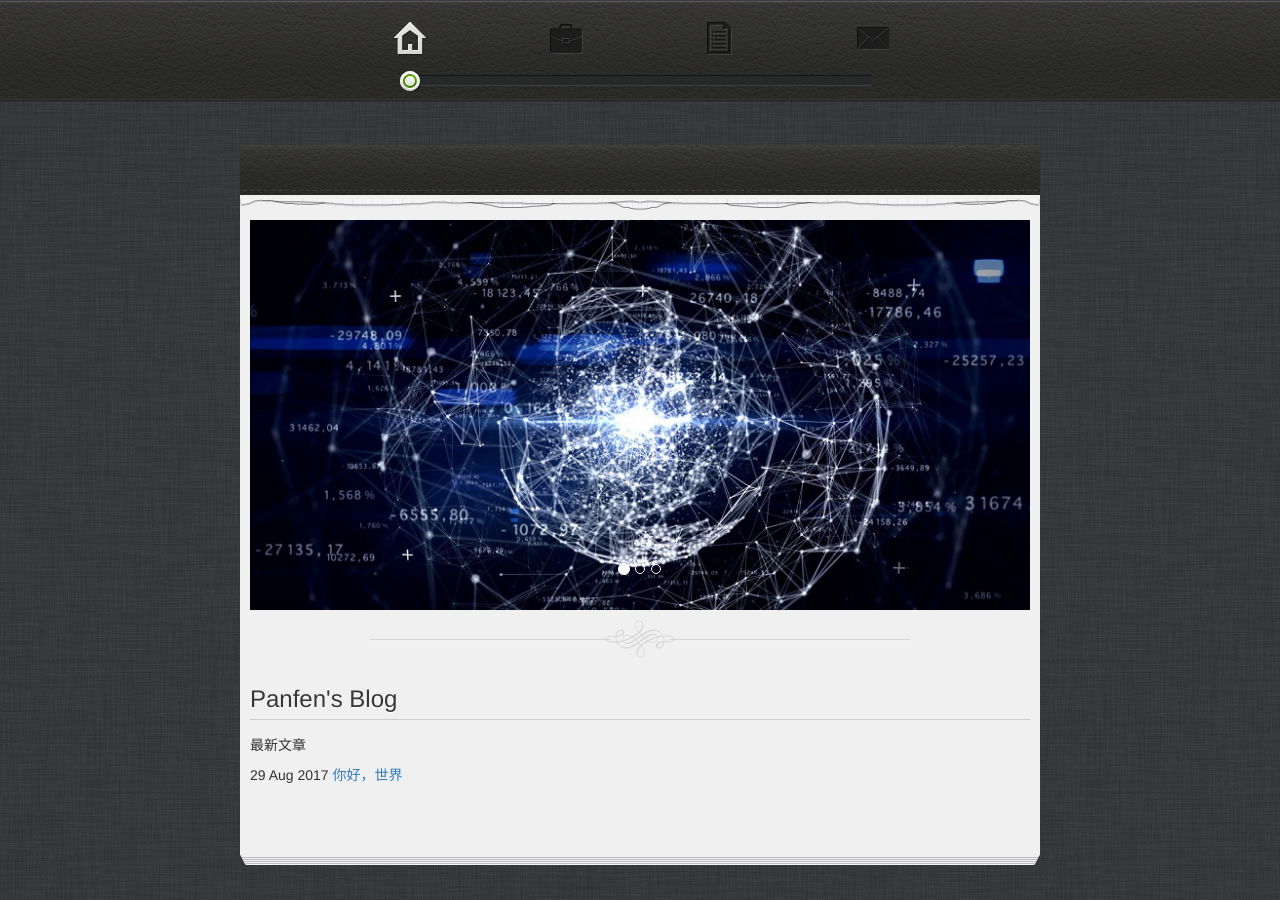
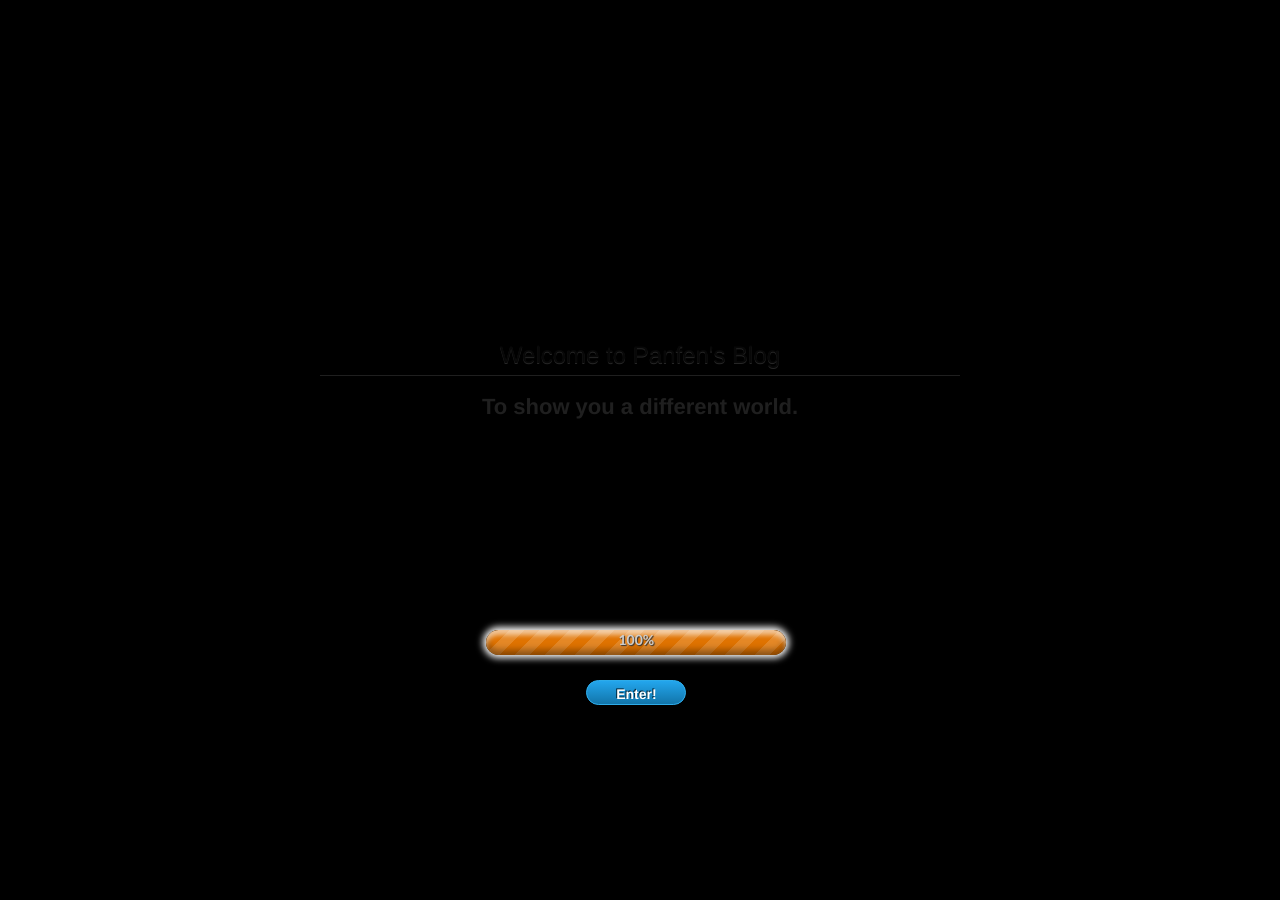
Before and after one commit to Panfen/panfen.github.io, a Jekyll site: the page built from index.html, in a window 1280 px wide. Built offline with Jekyll 4.4.1, drawn with Linux system fonts in a browser that asks for light colours; nearby versions of some CDN libraries.

Commit message:
'update'

```diff
--- a/_layouts/default.html
+++ b/_layouts/default.html
@@ -6,6 +6,7 @@
 	<meta name="viewport" content="width=device-width, initial-scale=1, maximum-scale=1, user-scalable=no">
 	<link rel="stylesheet" href="https://cdn.bootcss.com/bootstrap/3.3.7/css/bootstrap.min.css" integrity="sha384-BVYiiSIFeK1dGmJRAkycuHAHRg32OmUcww7on3RYdg4Va+PmSTsz/K68vbdEjh4u" crossorigin="anonymous">
 	<link rel="stylesheet" type="text/css" href="/css/default.css">
+	<link rel="stylesheet" type="text/css" href="/css/jpreloader.css">
 </head>
 <body>
 	<div class="container">
@@ -212,9 +213,29 @@
 			<p class="bottombar"></p>
 		</div>
 	</div>
+
+	<!-- This section is for Splash Screen -->
+	<section id="jSplash">
+		<section class="selected">
+			<h2>Welcome to Panfen's Blog</h2>
+			<strong>To show you a different world.</strong>
+		</section>
+		<section>
+			<p style="font-size:30px; color:#FF6123;">The page is loading...</p>
+		</section>
+		<section>
+			<p style="font-size:30px; color:#23FF27;">Less is more</p>
+		</section>
+		<section>
+			<p style="font-size:25px; color:#FF23FF;">Talk is cheap, show me the code</p>
+		</section>
+	</section>
+	<!-- End of Splash Screen -->
+
 	<script src="https://cdn.bootcss.com/jquery/1.10.0/jquery.min.js"></script>
 	<script src="https://cdn.bootcss.com/bootstrap/3.3.7/js/bootstrap.min.js" integrity="sha384-Tc5IQib027qvyjSMfHjOMaLkfuWVxZxUPnCJA7l2mCWNIpG9mGCD8wGNIcPD7Txa" crossorigin="anonymous"></script>
 	<script src="https://unpkg.com/isotope-layout@3/dist/isotope.pkgd.min.js"></script>
+	<script type="text/javascript" src="/js/jpreloader.min.js"></script>
 	<script type="text/javascript" src="/js/main.js"></script>
 </body>
 </html>
--- /dev/null
+++ b/css/jpreloader.css
@@ -0,0 +1,185 @@
+body{
+	display:none;
+}
+#jpreOverlay {
+	background-color: #000000;
+}
+#jpreSlide{
+	font-size:22px;
+	font-weight:bold;
+	color:#ccc;
+	text-align:center;
+	width:50%;
+	height:30%;
+}
+#jpreLoader{
+	width:300px;
+	height:25px;
+	box-shadow:0 0 7px 3px #fff;
+	-moz-box-shadow:0 0 7px 3px #fff;
+	-webkit-box-shadow:0 0 7px 3px #fff;
+	border-radius:25px;
+	-moz-border-radius:25px;
+	-webkit-border-radius:25px;
+}
+#jpreBar {
+	border-radius:25px;
+	-moz-border-radius:25px;
+	-webkit-border-radius:25px;
+
+	background-size:30px 30px;
+	-moz-background-size:30px 30px;
+	-webkit-background-size:30px 30px;
+	-o-background-size:30px 30px;
+
+	box-shadow:
+      0 5px 5px rgba(255,255,255,0.6) inset,
+      0 -5px 7px rgba(0, 0, 0, 0.4) inset;
+   -moz-box-shadow:
+      0 5px 5px rgba(255,255,255,0.6) inset,
+      0 -5px 7px rgba(0, 0, 0, 0.4) inset;
+   -webkit-box-shadow:
+      0 5px 5px rgba(255,255,255,0.6) inset,
+      0 -5px 7px rgba(0, 0, 0, 0.4) inset;
+   filter: progid:DXImageTransform.Microsoft.gradient(
+      startColorstr='#33ffffff',
+      endColorstr='#33000000',
+      GradientType=0 );
+
+	background-color:#E07300;
+	background-image: -moz-linear-gradient(-45deg,
+		rgba(255,255,255,0.15) 0%,
+		rgba(255,255,255,0.15) 25%,
+		rgba(255,255,255,0) 25%,
+		rgba(255,255,255,0) 50%,
+		rgba(255,255,255,0.15) 50%,
+		rgba(255,255,255,0.15) 75%,
+		rgba(255,255,255,0) 75%,
+		rgba(255,255,255,0) 100%);
+	background-image: -webkit-gradient(linear, left top, right bottom,
+		color-stop(0%,rgba(255,255,255,0.2)),
+		color-stop(25%,rgba(255,255,255,0.2)),
+		color-stop(25%,rgba(255,255,255,0)),
+		color-stop(50%,rgba(255,255,255,0)),
+		color-stop(50%,rgba(255,255,255,0.2)),
+		color-stop(75%,rgba(255,255,255,0.2)),
+		color-stop(75%,rgba(255,255,255,0)),
+		color-stop(100%,rgba(255,255,255,0)));
+	background-image: -webkit-linear-gradient(-45deg,
+		rgba(255,255,255,0.3) 0%,
+		rgba(255,255,255,0.3) 25%,
+		rgba(255,255,255,0) 25%,
+		rgba(255,255,255,0) 50%,
+		rgba(255,255,255,0.3) 50%,
+		rgba(255,255,255,0.3) 75%,
+		rgba(255,255,255,0) 75%,
+		rgba(255,255,255,0) 100%);
+	background-image: -o-linear-gradient(-45deg,
+		rgba(255,255,255,0.15) 0%,
+		rgba(255,255,255,0.15) 25%,
+		rgba(255,255,255,0) 25%,
+		rgba(255,255,255,0) 50%,
+		rgba(255,255,255,0.15) 50%,
+		rgba(255,255,255,0.15) 75%,
+		rgba(255,255,255,0) 75%,
+		rgba(255,255,255,0) 100%);
+	background-image: -ms-linear-gradient(-45deg,
+		rgba(255,255,255,0.15) 0%,
+		rgba(255,255,255,0.15) 25%,
+		rgba(255,255,255,0) 25%,
+		rgba(255,255,255,0) 50%,
+		rgba(255,255,255,0.15) 50%,
+		rgba(255,255,255,0.15) 75%,
+		rgba(255,255,255,0) 75%,
+		rgba(255,255,255,0) 100%);
+	background-image: linear-gradient(135deg,
+		rgba(255,255,255,0.15) 0%,
+		rgba(255,255,255,0.15) 25%,
+		rgba(255,255,255,0) 25%,
+		rgba(255,255,255,0) 50%,
+		rgba(255,255,255,0.15) 50%,
+		rgba(255,255,255,0.15) 75%,
+		rgba(255,255,255,0) 75%,
+		rgba(255,255,255,0) 100%);
+
+	animation: progress 2s linear infinite;
+	-moz-animation: progress 2s linear infinite;
+	-webkit-animation: progress 2s linear infinite;
+	-ms-animation: progress 2s linear infinite;
+	-o-animation: progress 2s linear infinite;
+}
+#jprePercentage {
+	color:#ccc;
+	font-family:"Trebuchet MS",Arial,Helvetica,sans-serif;
+	font-weight:bold;
+	text-align:center;
+	text-shadow:1px 1px 1px #333;
+	top:-100%;
+}
+
+#jpreButton{
+	padding:3px 10px;
+	cursor:pointer;
+	font-weight:bold;
+	line-height:1.5;
+	text-align:center;
+	width:100px;
+	margin:0 auto;
+	color:#fff;
+	text-shadow:-1px -1px 0 #01293F;
+	border:1px solid #2EACEA;
+
+	border-radius:30px;
+	-moz-border-radius:30px;
+	-webkit-border-radius:30px;
+
+	background-color: #23a6ed;
+	background-image: -moz-linear-gradient(top, #23a6ed 0%, #1275aa 100%);
+	background-image: -webkit-gradient(linear, left top, left bottom, color-stop(0%,#23a6ed), color-stop(100%,#1275aa));
+	background-image: -webkit-linear-gradient(top, #23a6ed 0%,#1275aa 100%);
+	background-image: -o-linear-gradient(top, #23a6ed 0%,#1275aa 100%);
+	background-image: -ms-linear-gradient(top, #23a6ed 0%,#1275aa 100%);
+	background-image: linear-gradient(to bottom, #23a6ed 0%,#1275aa 100%);
+	filter: progid:DXImageTransform.Microsoft.gradient( startColorstr='#23a6ed', endColorstr='#1275aa',GradientType=0 );
+}
+
+@-webkit-keyframes progress {
+  from {
+    background-position: 0 0;
+  }
+  to {
+    background-position: -60px -60px;
+  }
+}
+@-moz-keyframes progress {
+  from {
+    background-position: 0 0;
+  }
+  to {
+    background-position: -60px -60px;
+  }
+}
+@-ms-keyframes progress {
+  from {
+    background-position: 0 0;
+  }
+  to {
+    background-position: -60px -60px;
+  }
+}
+@-o-keyframes progress {
+  from {
+    background-position: 0 0;
+  }
+  to {
+    background-position: -60px -60px;
+  }
+}
+@keyframes progress {
+  from {
+    background-position: 0 0;
+  }
+  to {
+    background-position: -60px -60px;
+  }
+}
--- a/js/main.js
+++ b/js/main.js
@@ -100,5 +100,43 @@ $(function(){
 		$('#photo-list li').each(function(){
 			$(this).css({"position":"absolute","left":"0px","top":"0px"});
 		});
+		//calling jPreLoader
+		$('body').jpreLoader({
+			splashID: "#jSplash",
+			loaderVPos: '70%',
+			autoClose: false,
+			closeBtnText: "Enter!",
+			splashFunction: function() {
+				//passing Splash Screen script to jPreLoader
+				$('#jSplash').children('section').not('.selected').hide();
+				$('#jSplash').hide().fadeIn(800);
+
+				timer = setInterval(function() {
+					splashRotator();
+				}, 4000);
+			}
+		}, function() {	//callback function
+			clearInterval(timer);
+			$('#header').animate({"top":0}, 800, function() {
+				$('#wrapper').fadeIn(1000);
+			});
+		});
+
+		//create splash screen animation
+		function splashRotator(){
+			var cur = $('#jSplash').children('.selected');
+			var next = $(cur).next();
+
+			if($(next).length != 0) {
+				$(next).addClass('selected');
+			} else {
+				$('#jSplash').children('section:first-child').addClass('selected');
+				next = $('#jSplash').children('section:first-child');
+			}
+
+			$(cur).removeClass('selected').fadeOut(800, function() {
+				$(next).fadeIn(800);
+			});
+		}
 	});
 });
```
Also changed, not shown: js/jpreloader.min.js (added).
